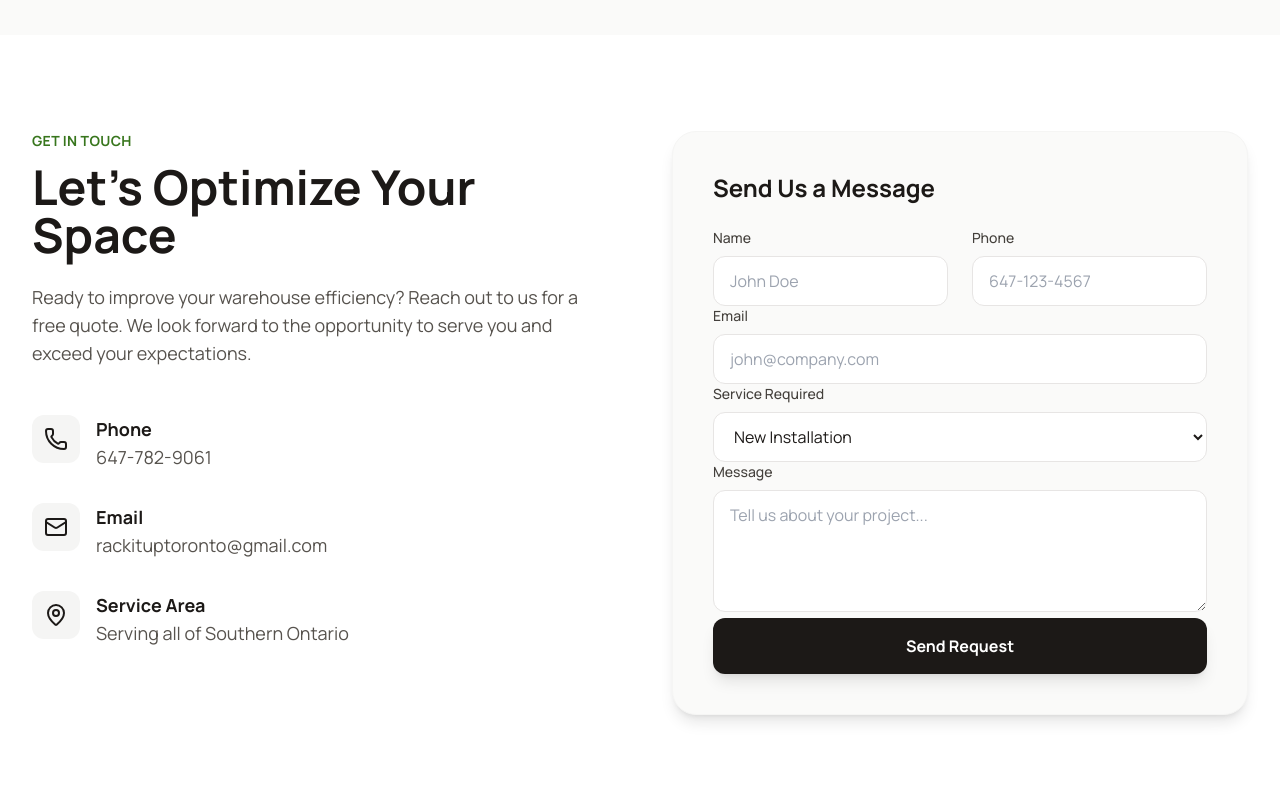
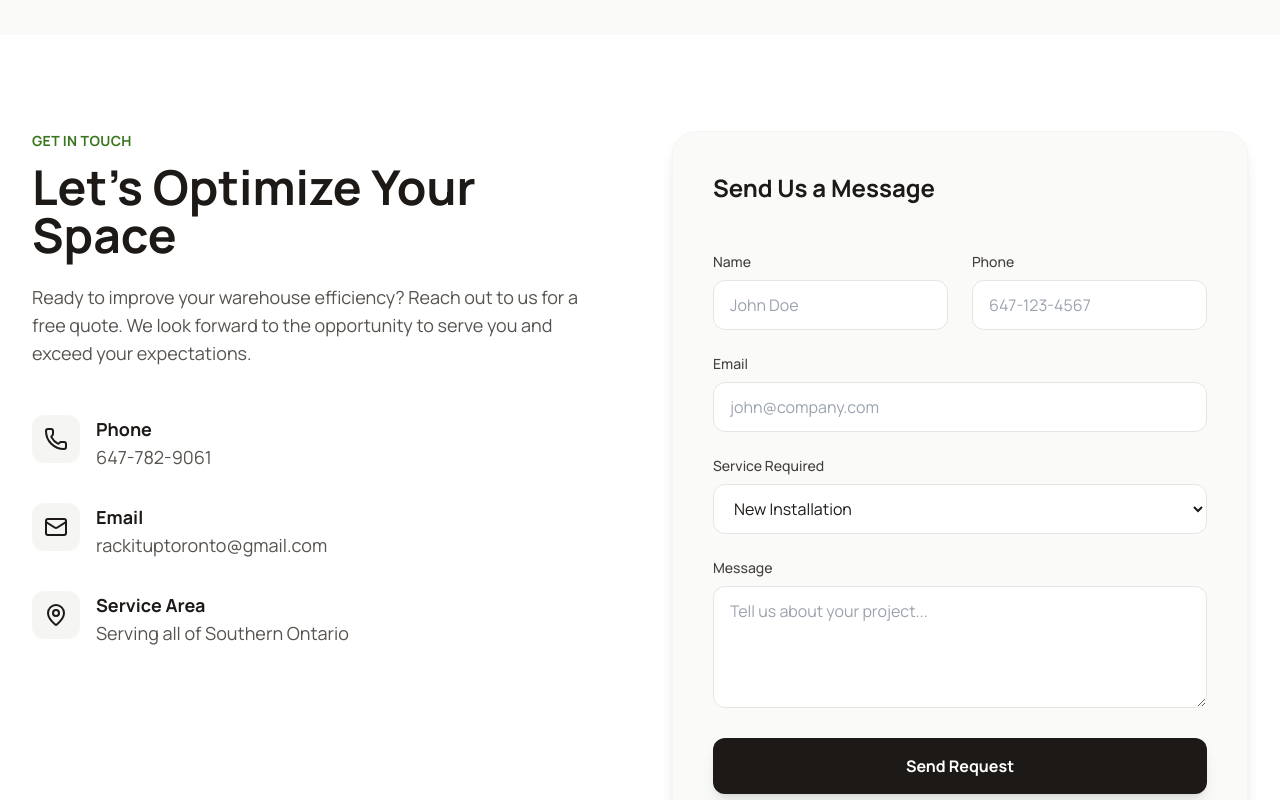
Before and after one commit to ibimma93-lab/rackitup, a React (Vite) app in the folder rack-it-up-toronto/: page / in a window 1280 px wide. Shown: the part 3540-4340 px from the top of the page. Built offline with nearby package versions, Linux system fonts and the light colour scheme.

Commit message:
Update Contact.tsx

```diff
--- a/rack-it-up-toronto/components/Contact.tsx
+++ b/rack-it-up-toronto/components/Contact.tsx
@@ -1,7 +1,33 @@
-import React from 'react';
-import { Phone, Mail, MapPin } from 'lucide-react';
+import React, { useState } from 'react';
+import { Phone, Mail, MapPin, CheckCircle, Loader2 } from 'lucide-react';
 
 const Contact: React.FC = () => {
+  const [status, setStatus] = useState<'idle' | 'submitting' | 'success' | 'error'>('idle');
+
+  const handleSubmit = async (e: React.FormEvent<HTMLFormElement>) => {
+    e.preventDefault();
+    setStatus('submitting');
+
+    const form = e.currentTarget;
+    const formData = new FormData(form);
+
+    try {
+      const res = await fetch('/', {
+        method: 'POST',
+        headers: { 'Content-Type': 'application/x-www-form-urlencoded' },
+        body: new URLSearchParams(formData as any).toString(),
+      });
+
+      if (!res.ok) throw new Error(`Submit failed: ${res.status}`);
+
+      setStatus('success');
+      form.reset();
+    } catch (error) {
+      console.error('Submission error:', error);
+      setStatus('error');
+    }
+  };
+
   return (
     <section id="contact" className="py-24 bg-white relative z-20">
       <div className="max-w-7xl mx-auto px-4 sm:px-6 lg:px-8">
@@ -53,16 +79,49 @@ const Contact: React.FC = () => {
             </div>
           </div>
 
-          <div className="bg-stone-50 p-8 md:p-10 rounded-3xl border border-stone-100 shadow-lg">
+          <div className="bg-stone-50 p-8 md:p-10 rounded-3xl border border-stone-100 shadow-lg min-h-[500px] flex flex-col justify-center">
+            {status === 'success' ? (
+              <div className="text-center animate-in fade-in duration-500">
+                <div className="w-20 h-20 bg-green-100 text-green-600 rounded-full flex items-center justify-center mx-auto mb-6">
+                  <CheckCircle className="w-10 h-10" />
+                </div>
+                <h3 className="text-3xl font-bold text-stone-900 mb-4">Message Sent!</h3>
+                <p className="text-lg text-stone-600 mb-8 max-w-sm mx-auto">
+                  Thank you for reaching out. We have received your inquiry and will get back to you as soon as possible.
+                </p>
+                <button
+                  onClick={() => setStatus('idle')}
+                  className="px-8 py-3 bg-stone-900 text-white font-bold rounded-xl hover:bg-brand-green transition-colors shadow-lg"
+                >
+                  Send Another Message
+                </button>
+              </div>
+            ) : (
+              <>
                 <h3 className="text-2xl font-bold text-stone-900 mb-6">Send Us a Message</h3>
-            <form name="contact" method="POST" data-netlify="true" action="/">
+                <form
+                  name="contact"
+                  method="POST"
+                  data-netlify="true"
+                  data-netlify-honeypot="bot-field"
+                  className="space-y-6"
+                  onSubmit={handleSubmit}
+                >
                   <input type="hidden" name="form-name" value="contact" />
+                  <p className="hidden">
+                    <label>
+                      Don’t fill this out: <input name="bot-field" />
+                    </label>
+                  </p>
+
                   <div className="grid grid-cols-1 md:grid-cols-2 gap-6">
                     <div>
                       <label htmlFor="name" className="block text-sm font-medium text-stone-700 mb-2">Name</label>
                       <input
                         type="text"
-                    id="name" name="name"
+                        id="name"
+                        name="name"
+                        required
                         className="w-full px-4 py-3 rounded-xl border border-stone-200 focus:ring-2 focus:ring-brand-green focus:border-transparent outline-none transition-shadow"
                         placeholder="John Doe"
                       />
@@ -71,7 +130,8 @@ const Contact: React.FC = () => {
                       <label htmlFor="phone" className="block text-sm font-medium text-stone-700 mb-2">Phone</label>
                       <input
                         type="tel"
-                    id="phone" name="phone"
+                        id="phone"
+                        name="phone"
                         className="w-full px-4 py-3 rounded-xl border border-stone-200 focus:ring-2 focus:ring-brand-green focus:border-transparent outline-none transition-shadow"
                         placeholder="647-123-4567"
                       />
@@ -81,7 +141,9 @@ const Contact: React.FC = () => {
                     <label htmlFor="email" className="block text-sm font-medium text-stone-700 mb-2">Email</label>
                     <input
                       type="email"
-                  id="email" name="email"
+                      id="email"
+                      name="email"
+                      required
                       className="w-full px-4 py-3 rounded-xl border border-stone-200 focus:ring-2 focus:ring-brand-green focus:border-transparent outline-none transition-shadow"
                       placeholder="john@company.com"
                     />
@@ -89,32 +151,50 @@ const Contact: React.FC = () => {
                   <div>
                     <label htmlFor="service" className="block text-sm font-medium text-stone-700 mb-2">Service Required</label>
                     <select
-                  id="service" name="service"
+                      id="service"
+                      name="service"
                       className="w-full px-4 py-3 rounded-xl border border-stone-200 focus:ring-2 focus:ring-brand-green focus:border-transparent outline-none transition-shadow bg-white"
                     >
-                  <option>New Installation</option>
-                  <option>Repairs</option>
-                  <option>Maintenance</option>
-                  <option>Inspection</option>
-                  <option>Other</option>
+                      <option value="New Installation">New Installation</option>
+                      <option value="Repairs">Repairs</option>
+                      <option value="Maintenance">Maintenance</option>
+                      <option value="Inspection">Inspection</option>
+                      <option value="Other">Other</option>
                     </select>
                   </div>
                   <div>
                     <label htmlFor="message" className="block text-sm font-medium text-stone-700 mb-2">Message</label>
                     <textarea
-                  id="message" name="message"
+                      id="message"
+                      name="message"
                       rows={4}
+                      required
                       className="w-full px-4 py-3 rounded-xl border border-stone-200 focus:ring-2 focus:ring-brand-green focus:border-transparent outline-none transition-shadow"
                       placeholder="Tell us about your project..."
                     ></textarea>
                   </div>
                   <button
                     type="submit"
-                className="w-full py-4 px-6 bg-stone-900 text-white font-bold rounded-xl hover:bg-brand-green transition-colors duration-300 shadow-lg hover:shadow-xl"
+                    disabled={status === 'submitting'}
+                    className="w-full py-4 px-6 bg-stone-900 text-white font-bold rounded-xl hover:bg-brand-green transition-colors duration-300 shadow-lg hover:shadow-xl disabled:opacity-70 disabled:cursor-not-allowed flex items-center justify-center gap-2"
                   >
-                Send Request
+                    {status === 'submitting' ? (
+                      <>
+                        <Loader2 className="w-5 h-5 animate-spin" />
+                        Sending...
+                      </>
+                    ) : (
+                      'Send Request'
+                    )}
                   </button>
+                  {status === 'error' && (
+                    <p className="text-red-500 text-sm text-center">
+                      There was an error sending your message. Please try again or call us directly.
+                    </p>
+                  )}
                 </form>
+              </>
+            )}
           </div>
 
         </div>
```
Lines whose indentation alone changed are shown as unchanged.
